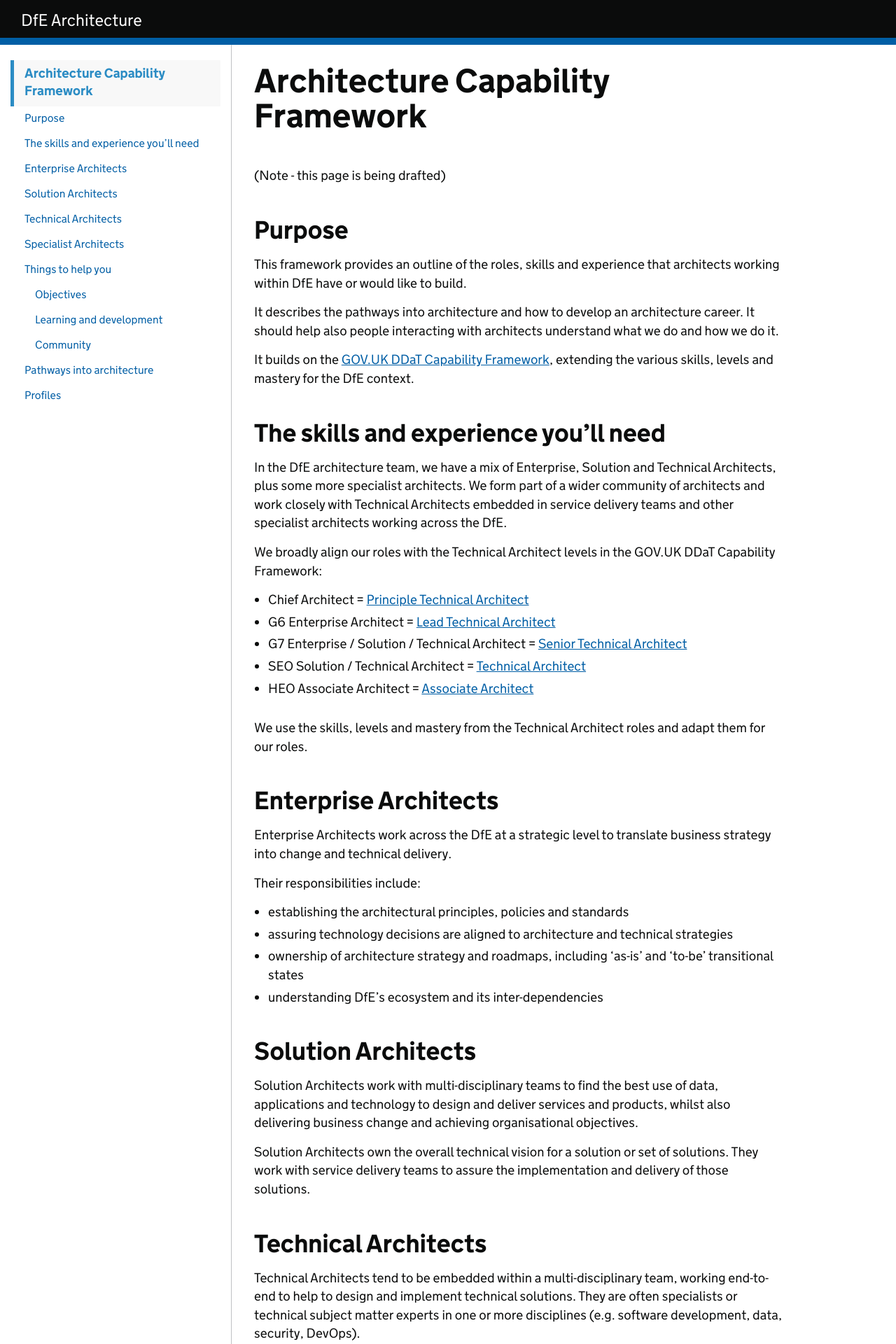
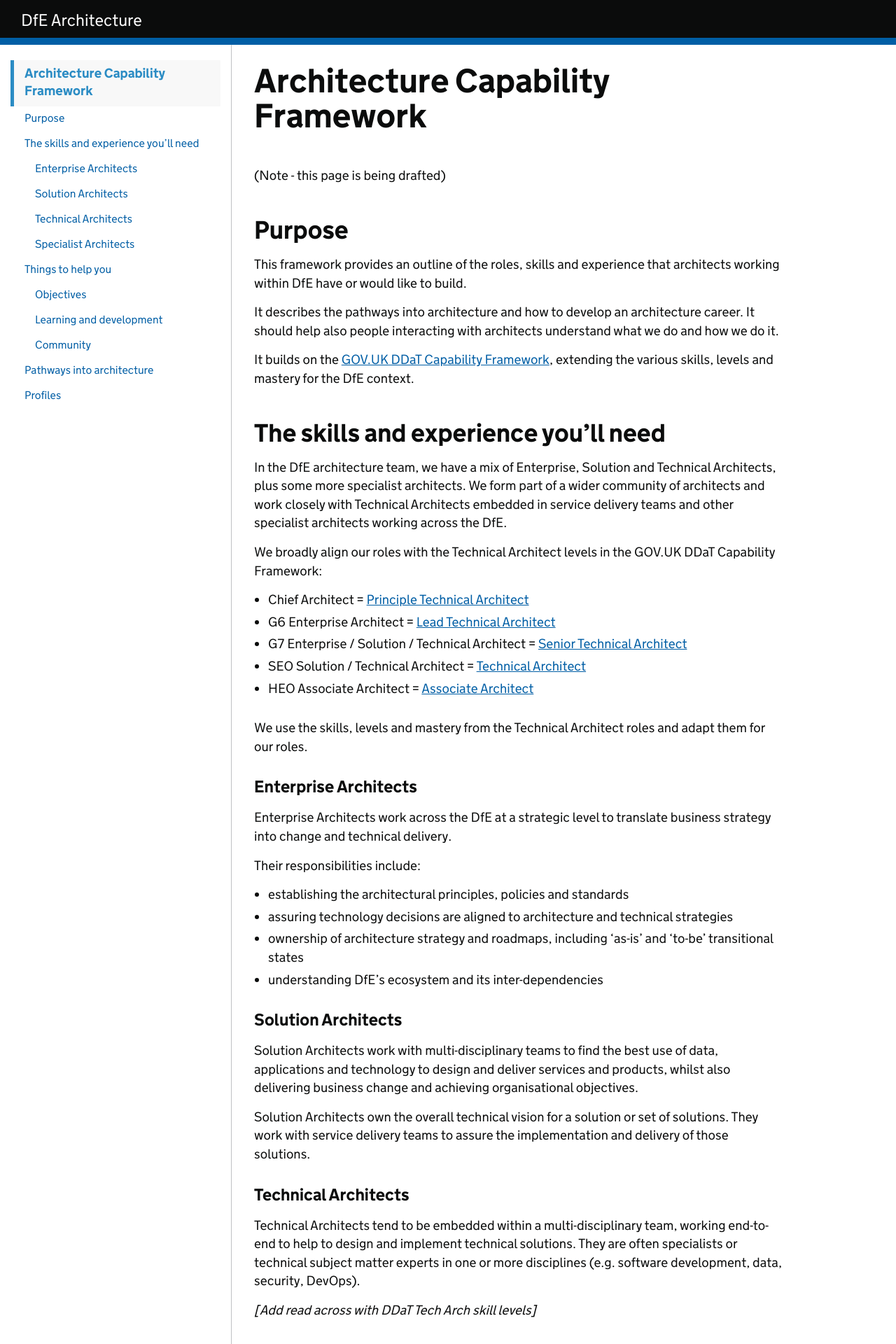
Before and after one commit to DFE-Digital/architecture, a Jekyll site: the page built from capability/architecture-capability-framework.md, in a window 1280 px wide. Shown: the top 1920 px of the page at 70% size. Built offline with Jekyll 4.4.1, drawn with Linux system fonts in a browser that asks for light colours; our own code applies the rules of GitHub Pages for plain Markdown files.

```diff
--- a/capability/architecture-capability-framework.md
+++ b/capability/architecture-capability-framework.md
@@ -27,7 +27,7 @@ We broadly align our roles with the Technical Architect levels in the GOV.UK DDa
 
 We use the skills, levels and mastery from the Technical Architect roles and adapt them for our roles.
 
-## Enterprise Architects
+### Enterprise Architects
 
 Enterprise Architects work across the DfE at a strategic level to translate business strategy into change and technical delivery.
 
@@ -38,19 +38,19 @@ Their responsibilities include:
 - ownership of architecture strategy and roadmaps, including ‘as-is’ and ‘to-be’ transitional states
 - understanding DfE's ecosystem and its inter-dependencies
 
-## Solution Architects
+### Solution Architects
 
 Solution Architects work with multi-disciplinary teams to find the best use of data, applications and technology to design and deliver services and products, whilst also delivering business change and achieving organisational objectives.
 
 Solution Architects own the overall technical vision for a solution or set of solutions. They work with service delivery teams to assure the implementation and delivery of those solutions.
 
-## Technical Architects
+### Technical Architects
 
 Technical Architects tend to be embedded within a multi-disciplinary team, working end-to-end to help to design and implement technical solutions. They are often specialists or technical subject matter experts in one or more disciplines (e.g. software development, data, security, DevOps).
 
 *[Add read across with DDaT Tech Arch skill levels]*
 
-## Specialist Architects
+### Specialist Architects
 
 In the team, we also have [Data Architects](https://www.gov.uk/government/publications/data-architect-role-description/data-architect-role-description)
 and [Specialist Technical Architects](https://www.gov.uk/government/publications/technical-specialist-architect-role-description/technical-specialist-architect-role-description) (focused on things like security or networks, for example)
```
